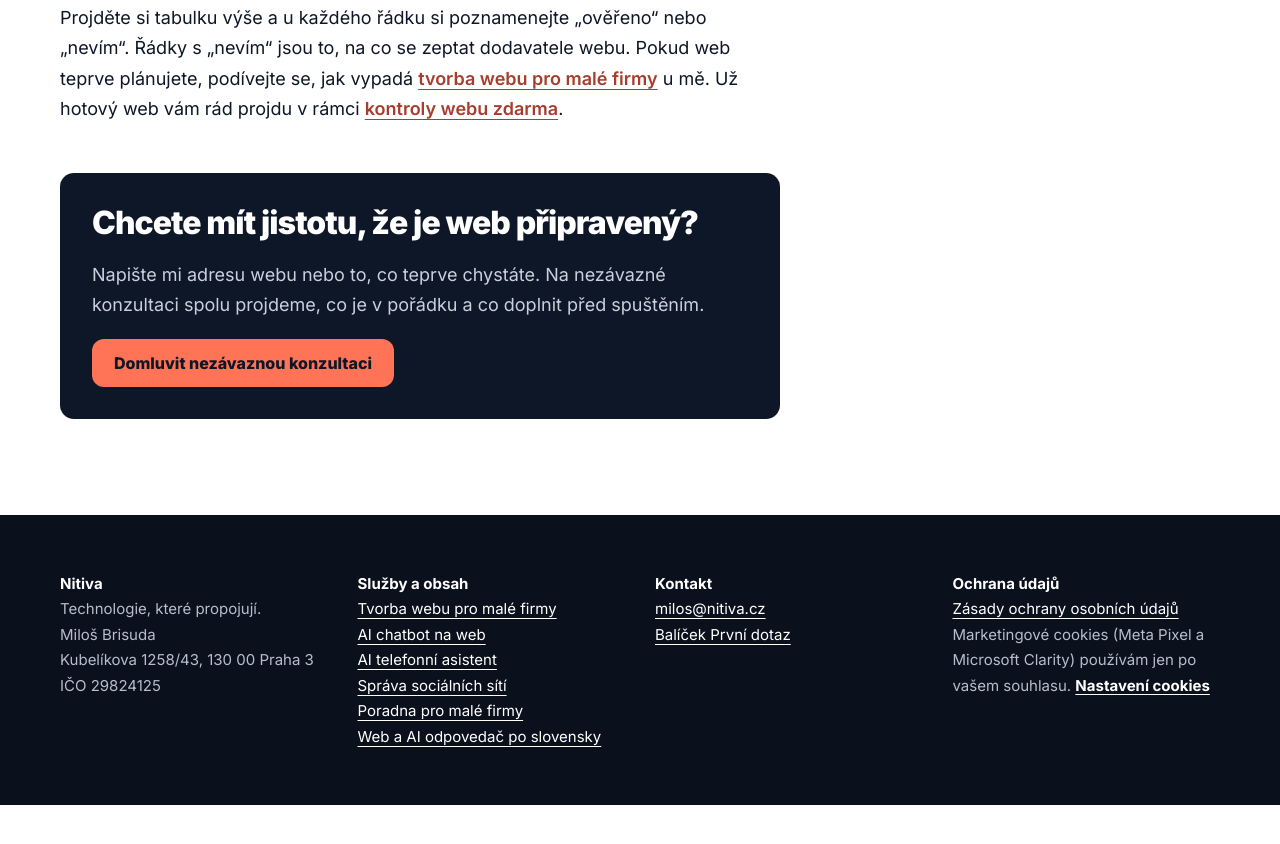
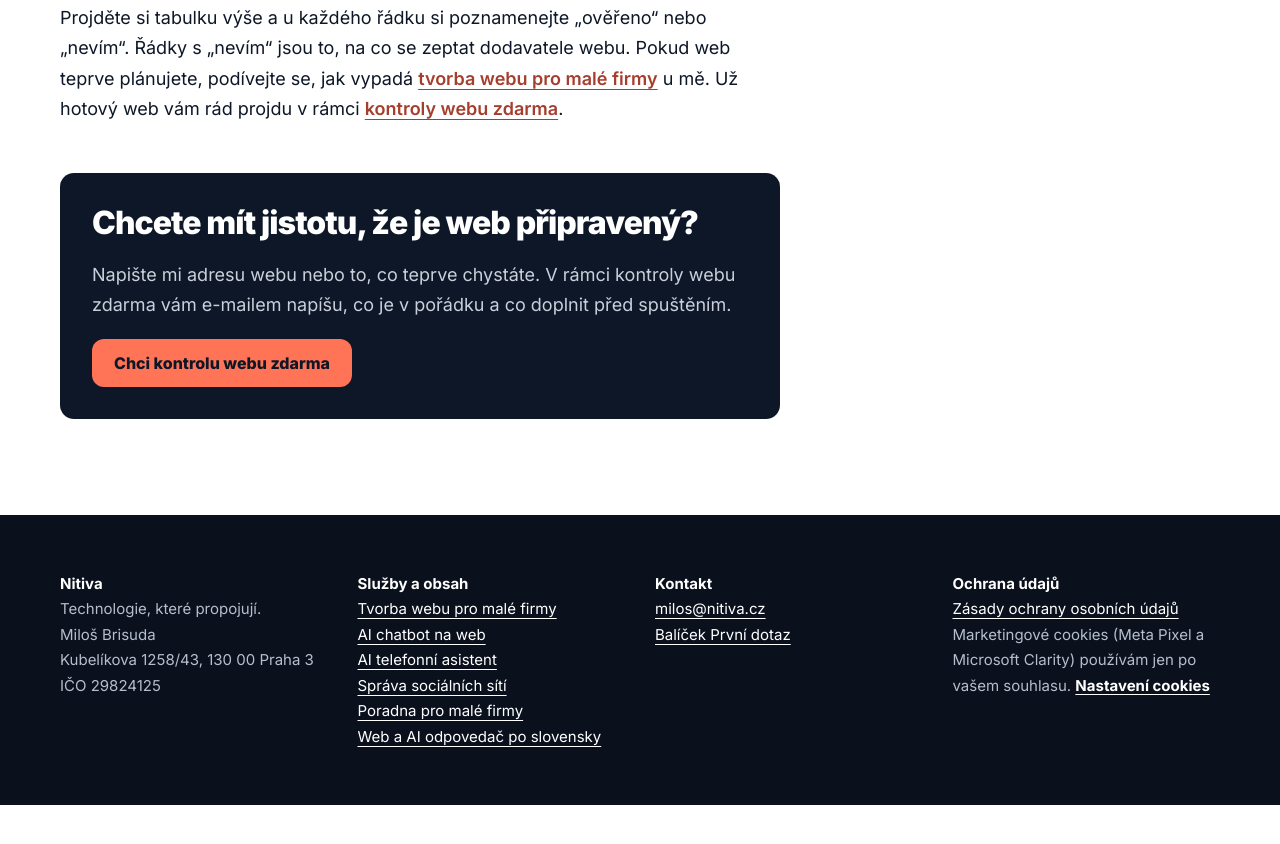
Before and after one commit to Milos1616Milos/nitiva-web, a plain HTML site: page poradna/kontrolni-seznam-webu-pred-spustenim/index.html in a window 1280 px wide. Shown: the part 5130-5974 px from the top of the page. Drawn offline with Linux system fonts and the light colour scheme.

Commit message:
Poradna: CTA kontrolního seznamu na kontrolu webu zdarma
Místo výzvy k nezávazné konzultaci nabízí spodní box e-mailovou kontrolu webu zdarma s odkazem na /#kontrola.

```diff
--- a/poradna/kontrolni-seznam-webu-pred-spustenim/index.html
+++ b/poradna/kontrolni-seznam-webu-pred-spustenim/index.html
@@ -43,7 +43,7 @@
 <h2 id="po-spusteni">První den a první týden po spuštění</h2><p>V den spuštění zopakujte zkušební poptávku přímo na ostré adrese a projděte hlavní stránky na mobilu. Během prvního týdne sledujte, jestli chodí zprávy z formuláře, a v Search Console zkontrolujte, že Google začal stránky načítat. Pokud jste měli starý web, ověřte, že staré adresy přesměrovávají na nové a nevedou na chybu.</p>
 <h2 id="chyby">Časté chyby</h2><ul><li>Formulář se otestuje jen jednou, z počítače vývojáře, a zprávy pak chodí do spamu.</li><li>Na webu zůstane zákaz indexace ze zkušební verze.</li><li>Doména a hosting jsou vedené na dodavatele a nikdo neví, kdy expirují.</li><li>Měření se spustí bez souhlasu s cookies.</li><li>Kontakty na webu a v Google mapách si odporují.</li></ul>
 <h2 id="dalsi-krok">Doporučený další krok</h2><p>Projděte si tabulku výše a u každého řádku si poznamenejte „ověřeno“ nebo „nevím“. Řádky s „nevím“ jsou to, na co se zeptat dodavatele webu. Pokud web teprve plánujete, podívejte se, jak vypadá <a href="/tvorba-webu/">tvorba webu pro malé firmy</a> u mě. Už hotový web vám rád projdu v rámci <a href="/#kontrola">kontroly webu zdarma</a>.</p>
-<div class="article-cta"><h2>Chcete mít jistotu, že je web připravený?</h2><p>Napište mi adresu webu nebo to, co teprve chystáte. Na nezávazné konzultaci spolu projdeme, co je v pořádku a co doplnit před spuštěním.</p><a class="btn" href="/#kontakt">Domluvit nezávaznou konzultaci</a></div>
+<div class="article-cta"><h2>Chcete mít jistotu, že je web připravený?</h2><p>Napište mi adresu webu nebo to, co teprve chystáte. V rámci kontroly webu zdarma vám e-mailem napíšu, co je v pořádku a co doplnit před spuštěním.</p><a class="btn" href="/#kontrola">Chci kontrolu webu zdarma</a></div>
 </article><aside class="article-aside"><h2>V článku</h2><ul><li><a href="#proc">Proč kontrolovat předem</a></li><li><a href="#obsah">Obsah a kontakty</a></li><li><a href="#pravo">Povinné údaje a cookies</a></li><li><a href="#formulare">Formuláře</a></li><li><a href="#mobil">Mobil, rychlost, HTTPS</a></li><li><a href="#google">Google</a></li><li><a href="#provoz">Měření, 404, zálohy</a></li><li><a href="#seznam">Seznam na jednu stránku</a></li><li><a href="#po-spusteni">Po spuštění</a></li><li><a href="#chyby">Časté chyby</a></li></ul></aside></div></main>
 <footer>
  <div class="wrap cols">
```
